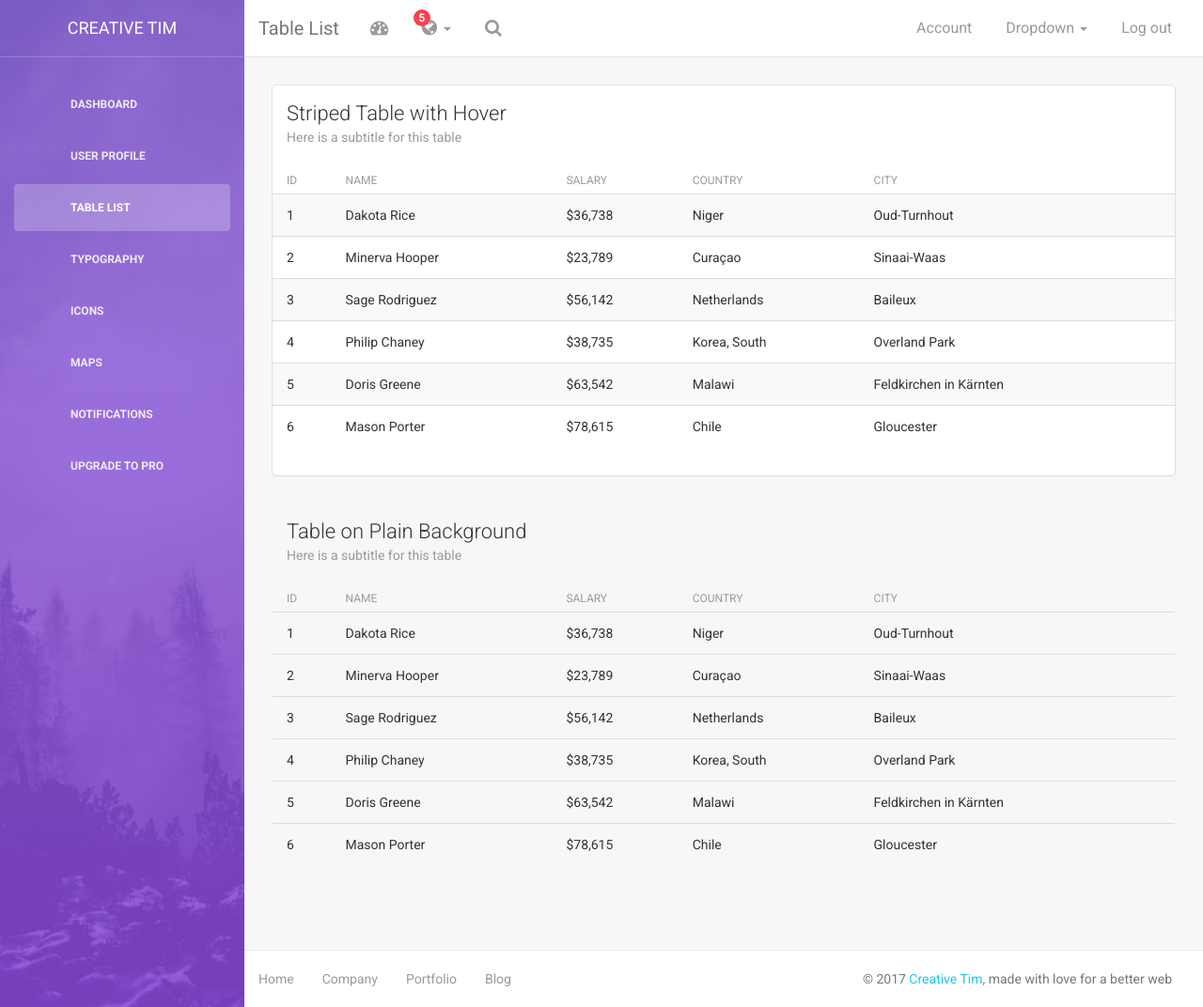
After one commit to Liitle/experimenting-django, a Django app: template dashboard/templates/dashboard/table.html in a window 1280 px wide. The commit adds this page. Shown: the whole page at 94% size. Run offline with Django 3.2, Linux system fonts and the light colour scheme; the template is opened without the code that fills it, so the values that code supplies are empty; some libraries are stand-ins or nearby versions; some web fonts are replaced.

```diff
--- /dev/null
+++ b/dashboard/templates/dashboard/table.html
@@ -0,0 +1,383 @@
+<!doctype html>
+<html lang="en">
+<head>
+	<meta charset="utf-8" />
+	<link rel="icon" type="image/png" href="assets/img/favicon.ico">
+	<meta http-equiv="X-UA-Compatible" content="IE=edge,chrome=1" />
+
+	<title>Light Bootstrap Dashboard by Creative Tim</title>
+
+	<meta content='width=device-width, initial-scale=1.0, maximum-scale=1.0, user-scalable=0' name='viewport' />
+    <meta name="viewport" content="width=device-width" />
+
+
+    <!-- Bootstrap core CSS     -->
+    <link href="assets/css/bootstrap.min.css" rel="stylesheet" />
+
+    <!-- Animation library for notifications   -->
+    <link href="assets/css/animate.min.css" rel="stylesheet"/>
+
+    <!--  Light Bootstrap Table core CSS    -->
+    <link href="assets/css/light-bootstrap-dashboard.css" rel="stylesheet"/>
+
+
+    <!--  CSS for Demo Purpose, don't include it in your project     -->
+    <link href="assets/css/demo.css" rel="stylesheet" />
+
+
+    <!--     Fonts and icons     -->
+    <link href="http://maxcdn.bootstrapcdn.com/font-awesome/4.2.0/css/font-awesome.min.css" rel="stylesheet">
+    <link href='http://fonts.googleapis.com/css?family=Roboto:400,700,300' rel='stylesheet' type='text/css'>
+    <link href="assets/css/pe-icon-7-stroke.css" rel="stylesheet" />
+</head>
+<body>
+
+<div class="wrapper">
+    <div class="sidebar" data-color="purple" data-image="assets/img/sidebar-5.jpg">
+
+    <!--   you can change the color of the sidebar using: data-color="blue | azure | green | orange | red | purple" -->
+
+
+    	<div class="sidebar-wrapper">
+            <div class="logo">
+                <a href="http://www.creative-tim.com" class="simple-text">
+                    Creative Tim
+                </a>
+            </div>
+
+            <ul class="nav">
+                <li>
+                    <a href="dashboard.html">
+                        <i class="pe-7s-graph"></i>
+                        <p>Dashboard</p>
+                    </a>
+                </li>
+                <li>
+                    <a href="user.html">
+                        <i class="pe-7s-user"></i>
+                        <p>User Profile</p>
+                    </a>
+                </li>
+                <li class="active">
+                    <a href="table.html">
+                        <i class="pe-7s-note2"></i>
+                        <p>Table List</p>
+                    </a>
+                </li>
+                <li>
+                    <a href="typography.html">
+                        <i class="pe-7s-news-paper"></i>
+                        <p>Typography</p>
+                    </a>
+                </li>
+                <li>
+                    <a href="icons.html">
+                        <i class="pe-7s-science"></i>
+                        <p>Icons</p>
+                    </a>
+                </li>
+                <li>
+                    <a href="maps.html">
+                        <i class="pe-7s-map-marker"></i>
+                        <p>Maps</p>
+                    </a>
+                </li>
+                <li>
+                    <a href="notifications.html">
+                        <i class="pe-7s-bell"></i>
+                        <p>Notifications</p>
+                    </a>
+                </li>
+				<li class="active-pro">
+                    <a href="upgrade.html">
+                        <i class="pe-7s-rocket"></i>
+                        <p>Upgrade to PRO</p>
+                    </a>
+                </li>
+            </ul>
+    	</div>
+    </div>
+
+    <div class="main-panel">
+		<nav class="navbar navbar-default navbar-fixed">
+            <div class="container-fluid">
+                <div class="navbar-header">
+                    <button type="button" class="navbar-toggle" data-toggle="collapse" data-target="#navigation-example-2">
+                        <span class="sr-only">Toggle navigation</span>
+                        <span class="icon-bar"></span>
+                        <span class="icon-bar"></span>
+                        <span class="icon-bar"></span>
+                    </button>
+                    <a class="navbar-brand" href="#">Table List</a>
+                </div>
+                <div class="collapse navbar-collapse">
+                    <ul class="nav navbar-nav navbar-left">
+                        <li>
+                            <a href="#" class="dropdown-toggle" data-toggle="dropdown">
+                                <i class="fa fa-dashboard"></i>
+								<p class="hidden-lg hidden-md">Dashboard</p>
+                            </a>
+                        </li>
+                        <li class="dropdown">
+                              <a href="#" class="dropdown-toggle" data-toggle="dropdown">
+                                    <i class="fa fa-globe"></i>
+                                    <b class="caret hidden-sm hidden-xs"></b>
+                                    <span class="notification hidden-sm hidden-xs">5</span>
+									<p class="hidden-lg hidden-md">
+										5 Notifications
+										<b class="caret"></b>
+									</p>
+                              </a>
+                              <ul class="dropdown-menu">
+                                <li><a href="#">Notification 1</a></li>
+                                <li><a href="#">Notification 2</a></li>
+                                <li><a href="#">Notification 3</a></li>
+                                <li><a href="#">Notification 4</a></li>
+                                <li><a href="#">Another notification</a></li>
+                              </ul>
+                        </li>
+                        <li>
+                           <a href="">
+                                <i class="fa fa-search"></i>
+								<p class="hidden-lg hidden-md">Search</p>
+                            </a>
+                        </li>
+                    </ul>
+
+                    <ul class="nav navbar-nav navbar-right">
+                        <li>
+                           <a href="">
+                               <p>Account</p>
+                            </a>
+                        </li>
+                        <li class="dropdown">
+                              <a href="#" class="dropdown-toggle" data-toggle="dropdown">
+                                    <p>
+										Dropdown
+										<b class="caret"></b>
+									</p>
+
+                              </a>
+                              <ul class="dropdown-menu">
+                                <li><a href="#">Action</a></li>
+                                <li><a href="#">Another action</a></li>
+                                <li><a href="#">Something</a></li>
+                                <li><a href="#">Another action</a></li>
+                                <li><a href="#">Something</a></li>
+                                <li class="divider"></li>
+                                <li><a href="#">Separated link</a></li>
+                              </ul>
+                        </li>
+                        <li>
+                            <a href="#">
+                                <p>Log out</p>
+                            </a>
+                        </li>
+						<li class="separator hidden-lg hidden-md"></li>
+                    </ul>
+                </div>
+            </div>
+        </nav>
+
+        <div class="content">
+            <div class="container-fluid">
+                <div class="row">
+                    <div class="col-md-12">
+                        <div class="card">
+                            <div class="header">
+                                <h4 class="title">Striped Table with Hover</h4>
+                                <p class="category">Here is a subtitle for this table</p>
+                            </div>
+                            <div class="content table-responsive table-full-width">
+                                <table class="table table-hover table-striped">
+                                    <thead>
+                                        <th>ID</th>
+                                    	<th>Name</th>
+                                    	<th>Salary</th>
+                                    	<th>Country</th>
+                                    	<th>City</th>
+                                    </thead>
+                                    <tbody>
+                                        <tr>
+                                        	<td>1</td>
+                                        	<td>Dakota Rice</td>
+                                        	<td>$36,738</td>
+                                        	<td>Niger</td>
+                                        	<td>Oud-Turnhout</td>
+                                        </tr>
+                                        <tr>
+                                        	<td>2</td>
+                                        	<td>Minerva Hooper</td>
+                                        	<td>$23,789</td>
+                                        	<td>Curaçao</td>
+                                        	<td>Sinaai-Waas</td>
+                                        </tr>
+                                        <tr>
+                                        	<td>3</td>
+                                        	<td>Sage Rodriguez</td>
+                                        	<td>$56,142</td>
+                                        	<td>Netherlands</td>
+                                        	<td>Baileux</td>
+                                        </tr>
+                                        <tr>
+                                        	<td>4</td>
+                                        	<td>Philip Chaney</td>
+                                        	<td>$38,735</td>
+                                        	<td>Korea, South</td>
+                                        	<td>Overland Park</td>
+                                        </tr>
+                                        <tr>
+                                        	<td>5</td>
+                                        	<td>Doris Greene</td>
+                                        	<td>$63,542</td>
+                                        	<td>Malawi</td>
+                                        	<td>Feldkirchen in Kärnten</td>
+                                        </tr>
+                                        <tr>
+                                        	<td>6</td>
+                                        	<td>Mason Porter</td>
+                                        	<td>$78,615</td>
+                                        	<td>Chile</td>
+                                        	<td>Gloucester</td>
+                                        </tr>
+                                    </tbody>
+                                </table>
+
+                            </div>
+                        </div>
+                    </div>
+
+
+                    <div class="col-md-12">
+                        <div class="card card-plain">
+                            <div class="header">
+                                <h4 class="title">Table on Plain Background</h4>
+                                <p class="category">Here is a subtitle for this table</p>
+                            </div>
+                            <div class="content table-responsive table-full-width">
+                                <table class="table table-hover">
+                                    <thead>
+                                        <th>ID</th>
+                                    	<th>Name</th>
+                                    	<th>Salary</th>
+                                    	<th>Country</th>
+                                    	<th>City</th>
+                                    </thead>
+                                    <tbody>
+                                        <tr>
+                                        	<td>1</td>
+                                        	<td>Dakota Rice</td>
+                                        	<td>$36,738</td>
+                                        	<td>Niger</td>
+                                        	<td>Oud-Turnhout</td>
+                                        </tr>
+                                        <tr>
+                                        	<td>2</td>
+                                        	<td>Minerva Hooper</td>
+                                        	<td>$23,789</td>
+                                        	<td>Curaçao</td>
+                                        	<td>Sinaai-Waas</td>
+                                        </tr>
+                                        <tr>
+                                        	<td>3</td>
+                                        	<td>Sage Rodriguez</td>
+                                        	<td>$56,142</td>
+                                        	<td>Netherlands</td>
+                                        	<td>Baileux</td>
+                                        </tr>
+                                        <tr>
+                                        	<td>4</td>
+                                        	<td>Philip Chaney</td>
+                                        	<td>$38,735</td>
+                                        	<td>Korea, South</td>
+                                        	<td>Overland Park</td>
+                                        </tr>
+                                        <tr>
+                                        	<td>5</td>
+                                        	<td>Doris Greene</td>
+                                        	<td>$63,542</td>
+                                        	<td>Malawi</td>
+                                        	<td>Feldkirchen in Kärnten</td>
+                                        </tr>
+                                        <tr>
+                                        	<td>6</td>
+                                        	<td>Mason Porter</td>
+                                        	<td>$78,615</td>
+                                        	<td>Chile</td>
+                                        	<td>Gloucester</td>
+                                        </tr>
+                                    </tbody>
+                                </table>
+
+                            </div>
+                        </div>
+                    </div>
+
+
+                </div>
+            </div>
+        </div>
+
+        <footer class="footer">
+            <div class="container-fluid">
+                <nav class="pull-left">
+                    <ul>
+                        <li>
+                            <a href="#">
+                                Home
+                            </a>
+                        </li>
+                        <li>
+                            <a href="#">
+                                Company
+                            </a>
+                        </li>
+                        <li>
+                            <a href="#">
+                                Portfolio
+                            </a>
+                        </li>
+                        <li>
+                            <a href="#">
+                               Blog
+                            </a>
+                        </li>
+                    </ul>
+                </nav>
+                <p class="copyright pull-right">
+                    &copy; <script>document.write(new Date().getFullYear())</script> <a href="http://www.creative-tim.com">Creative Tim</a>, made with love for a better web
+                </p>
+            </div>
+        </footer>
+
+
+    </div>
+</div>
+
+
+</body>
+
+    <!--   Core JS Files   -->
+    <script src="assets/js/jquery-1.10.2.js" type="text/javascript"></script>
+	<script src="assets/js/bootstrap.min.js" type="text/javascript"></script>
+
+	<!--  Checkbox, Radio & Switch Plugins -->
+	<script src="assets/js/bootstrap-checkbox-radio-switch.js"></script>
+
+	<!--  Charts Plugin -->
+	<script src="assets/js/chartist.min.js"></script>
+
+    <!--  Notifications Plugin    -->
+    <script src="assets/js/bootstrap-notify.js"></script>
+
+    <!--  Google Maps Plugin    -->
+    <script type="text/javascript" src="https://maps.googleapis.com/maps/api/js?sensor=false"></script>
+
+    <!-- Light Bootstrap Table Core javascript and methods for Demo purpose -->
+	<script src="assets/js/light-bootstrap-dashboard.js"></script>
+
+	<!-- Light Bootstrap Table DEMO methods, don't include it in your project! -->
+	<script src="assets/js/demo.js"></script>
+
+
+</html>
--- a/firstproject/settings.py
+++ b/firstproject/settings.py
@@ -31,6 +31,7 @@ ALLOWED_HOSTS = []
 # Application definition
 
 INSTALLED_APPS = [
+    'django_tables2',
     'django.contrib.admin',
     'django.contrib.auth',
     'django.contrib.contenttypes',
```
Also changed, not shown: dashboard/tables.py (added, +9 -0 lines), dashboard/templates/dashboard/dashboard.html (+2 -23 lines), dashboard/views.py (+3 -6 lines), db.sqlite3.
